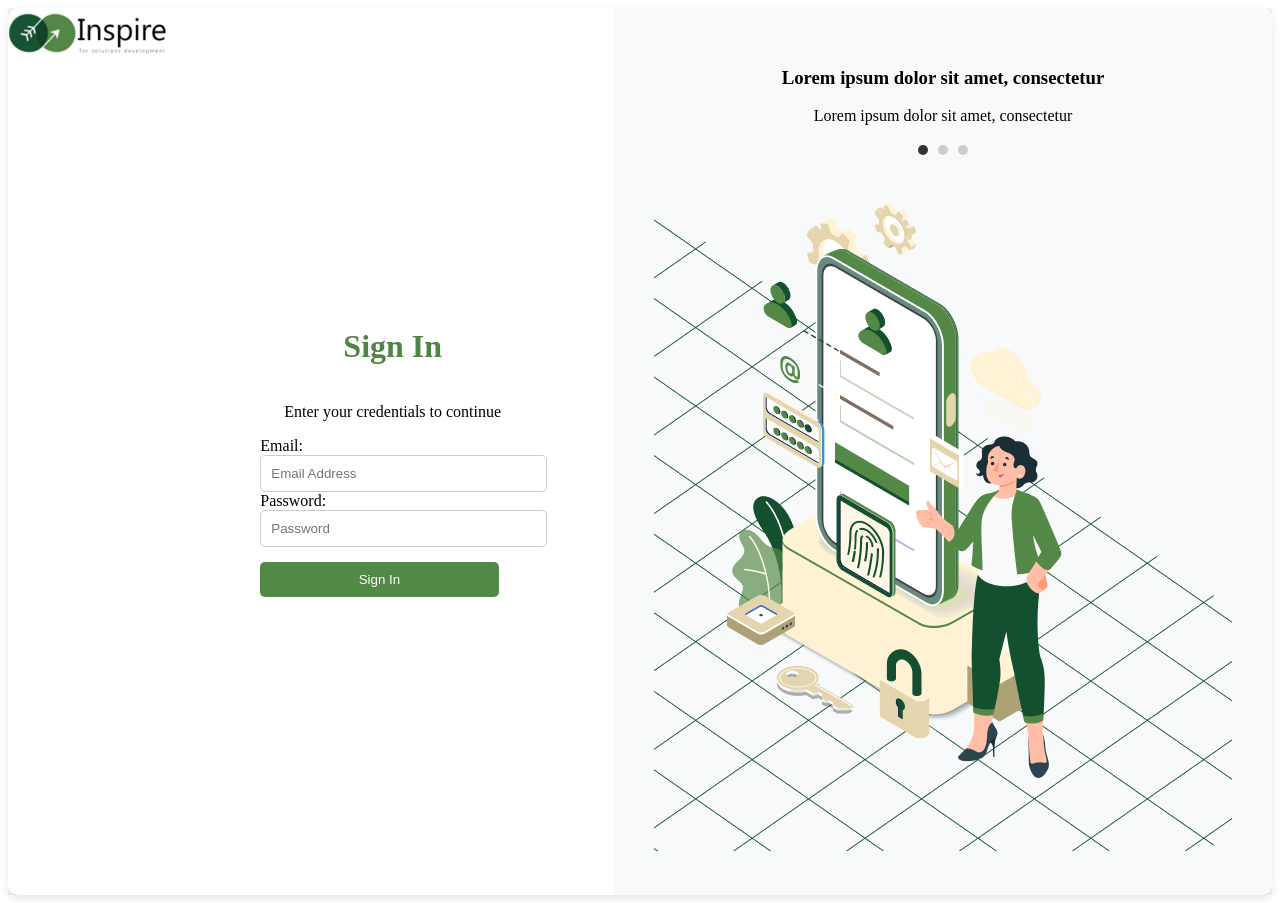
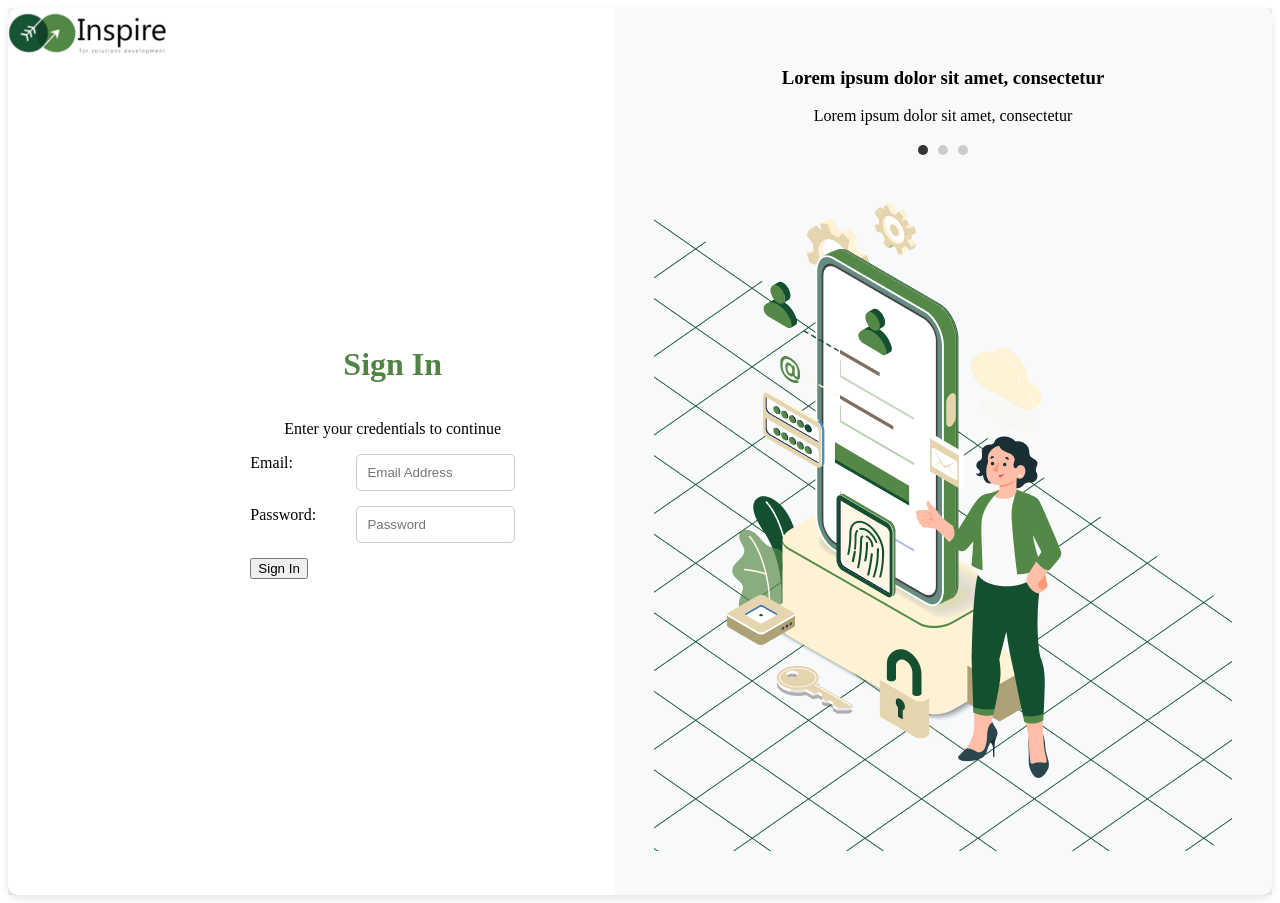
Before and after one commit to ALsaeed323/react_task, a React (Create React App) app: page /signin in a window 1280 px wide. Built offline with nearby package versions, Linux system fonts and the light colour scheme.

Commit message:
costamize components

```diff
--- a/src/components/SigninForm.js
+++ b/src/components/SigninForm.js
@@ -1,46 +1,58 @@
-import React, { useRef } from 'react';
+import React, { useState } from "react";
 
 function SigninForm({ onSignIn }) {
-  const emailRef = useRef();
-  const passwordRef = useRef();
+  const [formData, setFormData] = useState({
+    email: "",
+    password: "",
+  });
 
   function submitHandler(event) {
     event.preventDefault();
-    const enteredEmail = emailRef.current.value;
-    const enteredPassword = passwordRef.current.value;
+    const { email, password } = formData;
 
-    // Simulate sign-in logic (replace with Firebase Authentication)
     const userData = {
-      email: enteredEmail,
-      password: enteredPassword,
+      email,
+      password,
     };
 
     // Call the prop function to handle sign-in
     onSignIn(userData);
+  }
 
+  function handleInputChange(event) {
+    const { name, value } = event.target;
+    setFormData((prevData) => ({
+      ...prevData,
+      [name]: value,
+    }));
   }
 
   return (
     <form onSubmit={submitHandler}>
-
-      <div>
-
-        <div className="password-group">
-        <div>
+      <div className="form-group">
         <label>Email:</label>
-        <input type="email" placeholder="Email Address" required ref={emailRef} />
+        <input
+          type="email"
+          name="email"
+          placeholder="Email Address"
+          required
+          value={formData.email}
+          onChange={handleInputChange}
+        />
       </div>
-      <label>Password:</label>
+      <div className="form-group">
+        <label>Password:</label>
         <input
           type="password"
+          name="password"
           placeholder="Password"
           required
-          ref={passwordRef}
+          value={formData.password}
+          onChange={handleInputChange}
         />
       </div>
-      </div>
-      <button type="submit" className="signup-btn">
-      Sign In
+      <button type="submit" className="signin-btn">
+        Sign In
       </button>
     </form>
   );
```
